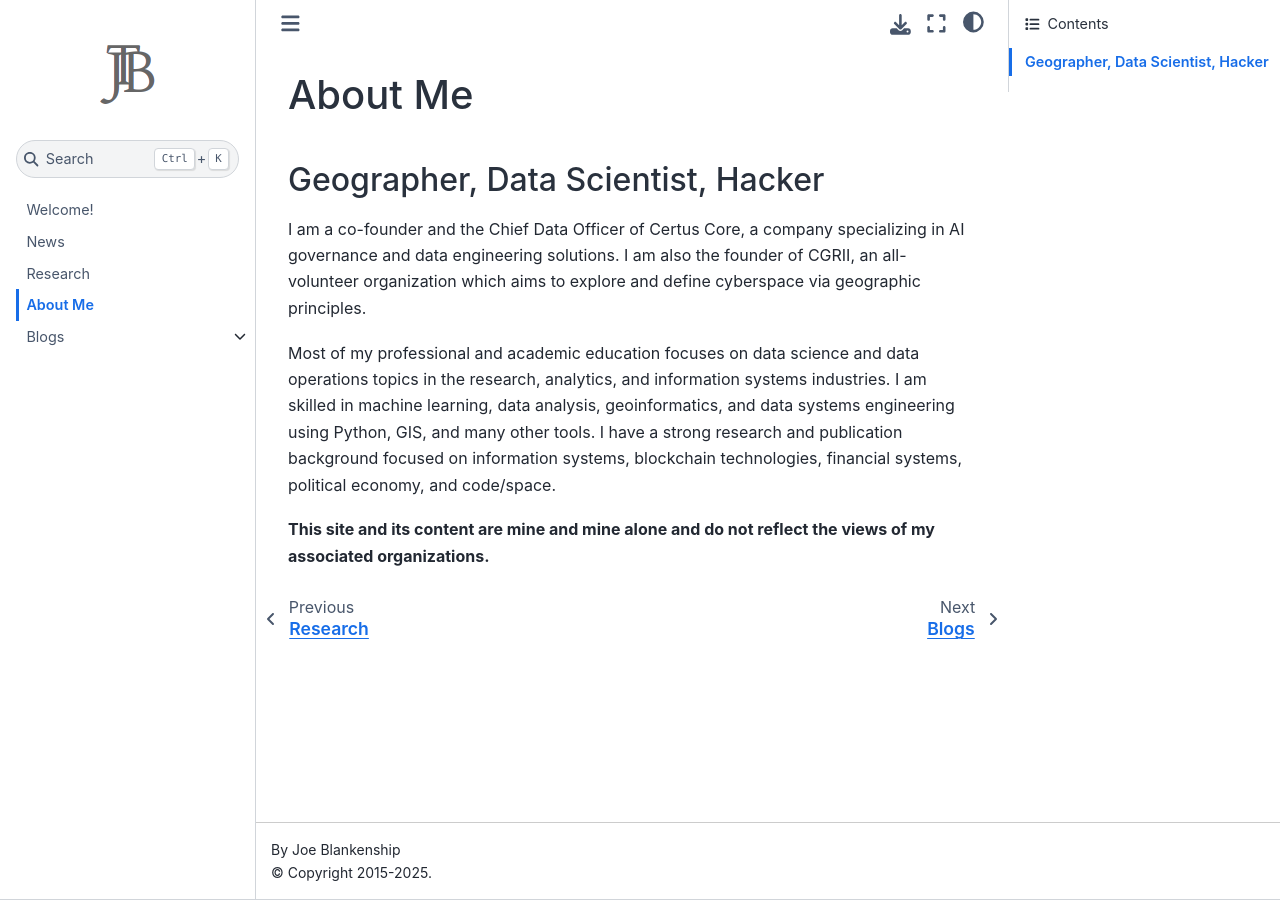
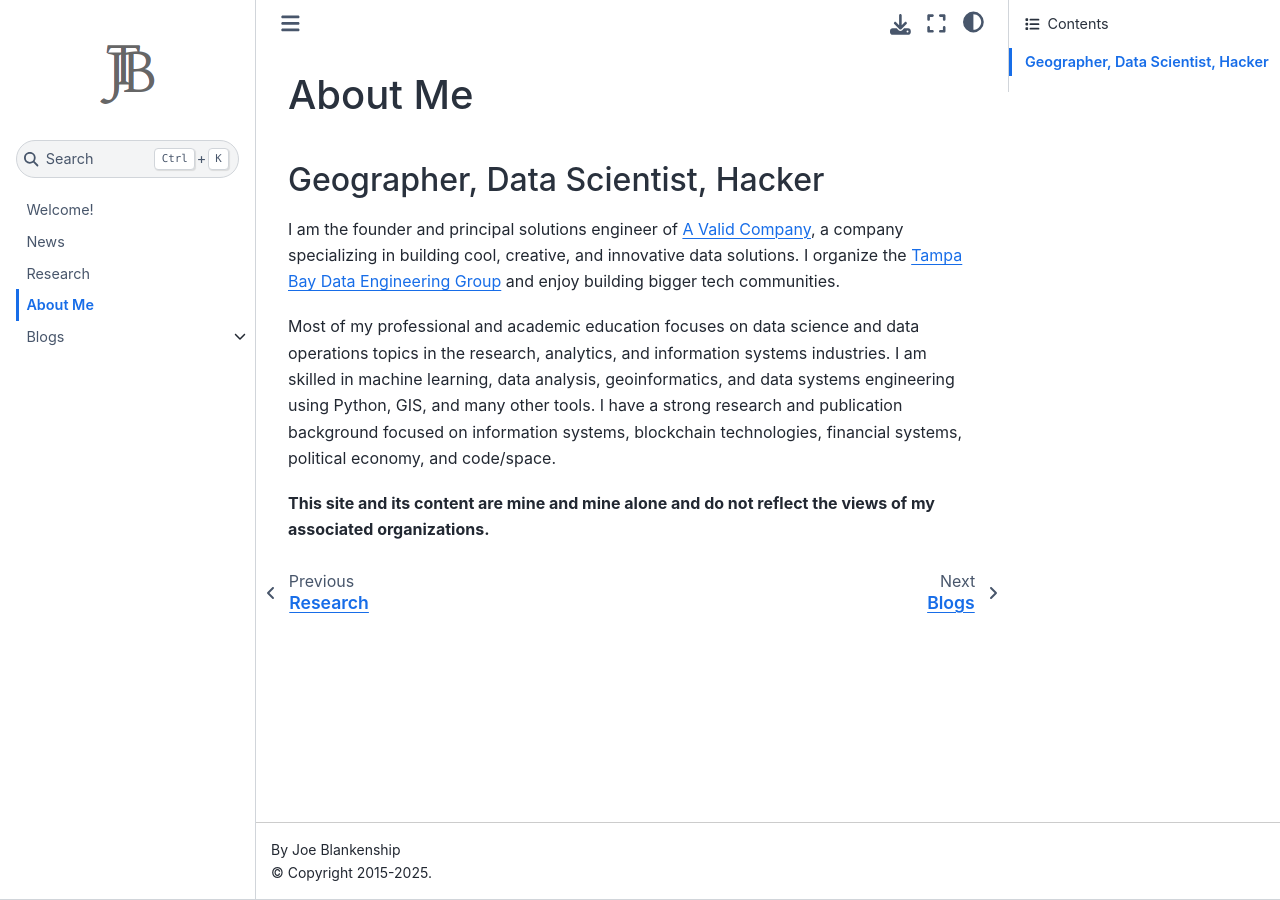
Before and after one commit to joeblankenship1/thejoeblankenship, a Jupyter Book: the page built from website/about.md, in a window 1280 px wide. Built offline with Jupyter Book 1.0.4 settings and Sphinx 7.4.7 and the Sphinx Book theme 1.1.4, drawn with Linux system fonts in a browser that asks for light colours.

Commit message:
updated about

```diff
--- a/website/about.md
+++ b/website/about.md
@@ -2,7 +2,7 @@
 
 ## Geographer, Data Scientist, Hacker
 
-I am a co-founder and the Chief Data Officer of Certus Core, a company specializing in AI governance and data engineering solutions. I am also the founder of CGRII, an all-volunteer organization which aims to explore and define cyberspace via geographic principles.
+I am the founder and principal solutions engineer of [A Valid Company](https://www.avalidcompany.com/), a company specializing in building cool, creative, and innovative data solutions. I organize the [Tampa Bay Data Engineering Group](https://www.meetup.com/tampa-bay-data-engineering-group/) and enjoy building bigger tech communities.
 
 Most of my professional and academic education focuses on data science and data operations topics in the research, analytics, and information systems industries. I am skilled in machine learning, data analysis, geoinformatics, and data systems engineering using Python, GIS, and many other tools. I have a strong research and publication background focused on information systems, blockchain technologies, financial systems, political economy, and code/space.
 
```
